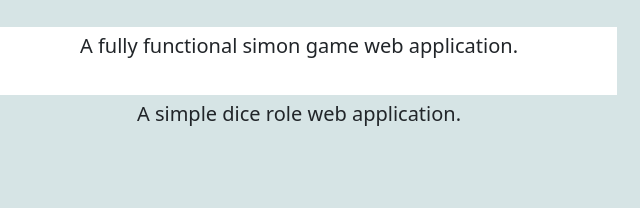
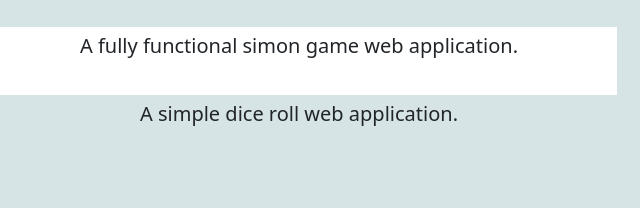
Before and after one commit to AEfrain23/My-Site, a plain HTML site: page index.html in a window 1280 px wide. Shown: the part 2771-2979 px from the top of the page, 500-1140 px from the left. Drawn offline with nearby package versions, Linux system fonts and the light colour scheme.

Commit message:
Text update.

```diff
--- a/index.html
+++ b/index.html
@@ -304,7 +304,7 @@
             </div>
             <div class="col">
               <div class="row">
-                <p>A simple dice role web application.
+                <p>A simple dice roll web application.
                 </p>
               </div>
             </div>
```
